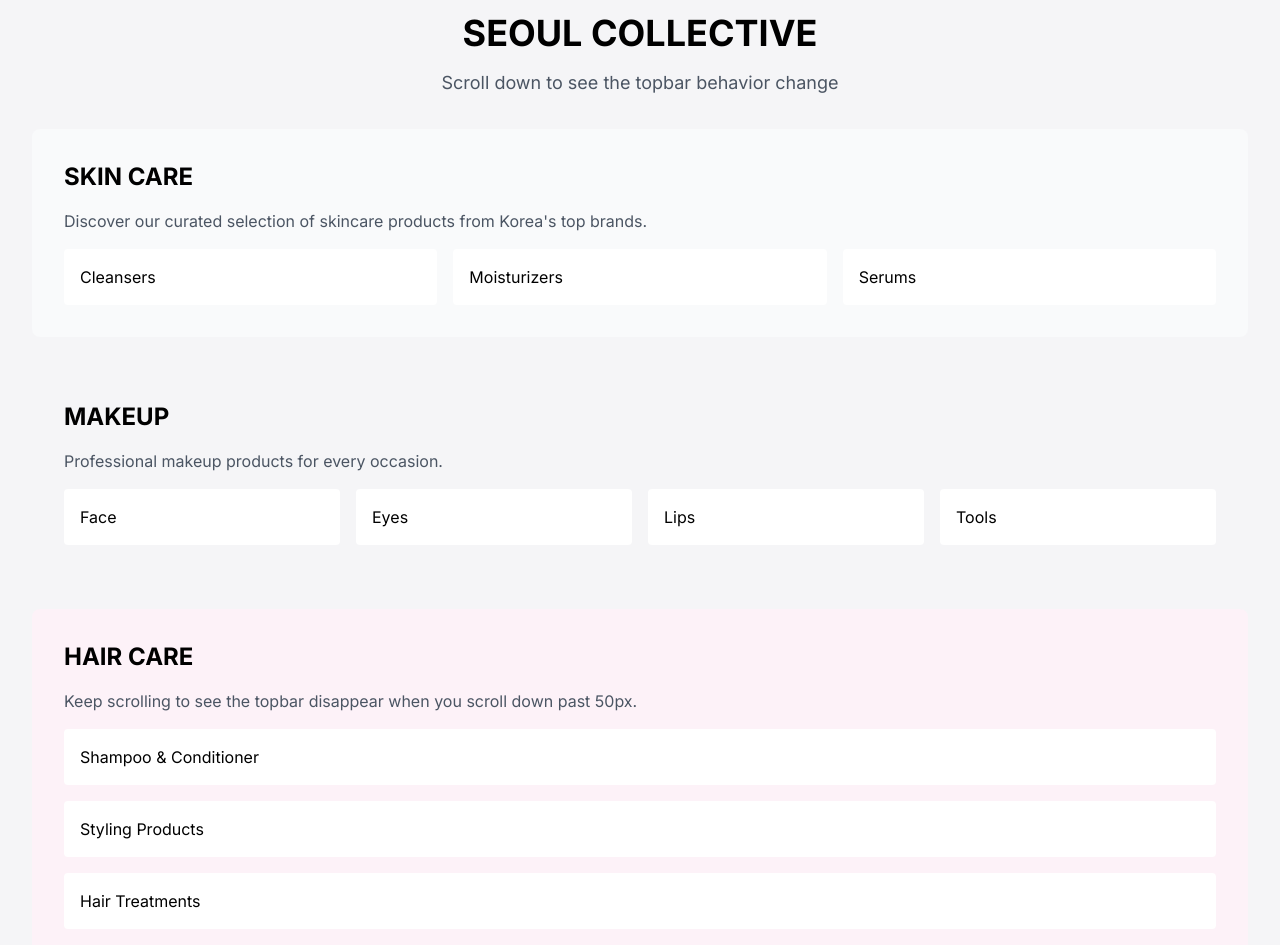
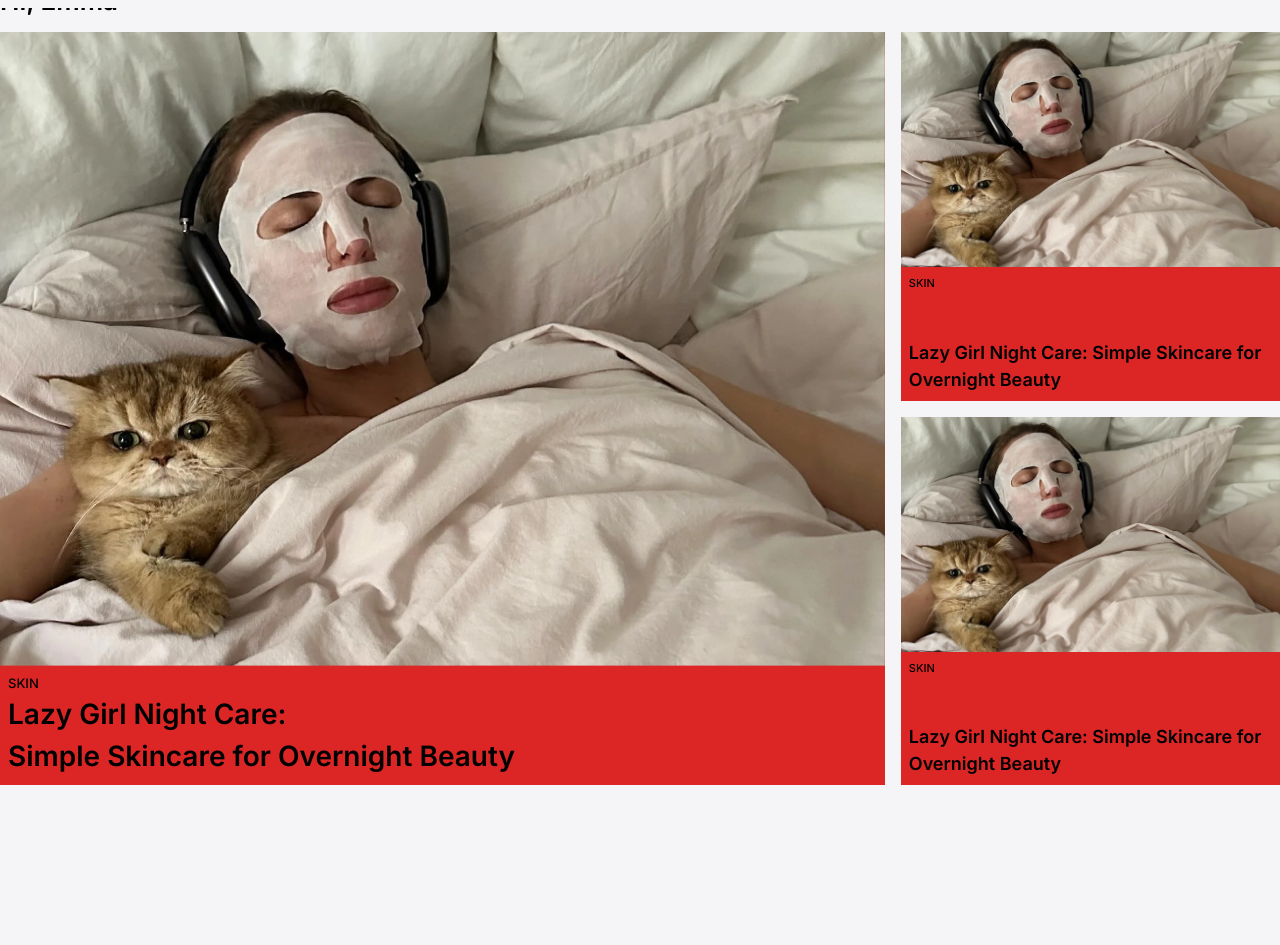
Before and after one commit to SEOUL-COLLECTIVE/SEOUL-COLLECTIVE-Client, a Next.js app: page / in a window 1280 px wide. Shown: the part 147-1092 px from the top of the page. After the commit the page ends 932 px from the top, so only its background shows below. Built offline with nearby package versions, Linux system fonts and the light colour scheme.

Commit message:
add: page - main 연결

```diff
--- a/src/app/page.tsx
+++ b/src/app/page.tsx
@@ -1,66 +1,12 @@
+'use client'
+
+import Main from '../components/Sections/Main'
+
 export default function Page() {
   return (
-    <div className="min-h-screen">
-      <main className="space-y-8 p-8">
-        <section className="text-center">
-          <h1 className="mb-4 text-4xl font-bold">SEOUL COLLECTIVE</h1>
-          <p className="mb-8 text-lg text-gray-600">
-            Scroll down to see the topbar behavior change
-          </p>
-        </section>
-
-        <section className="rounded-lg bg-gray-50 p-8">
-          <h2 className="mb-4 text-2xl font-bold">SKIN CARE</h2>
-          <p className="mb-4 text-gray-600">
-            Discover our curated selection of skincare products from Korea's top brands.
-          </p>
-          <div className="grid grid-cols-1 gap-4 md:grid-cols-3">
-            <div className="rounded bg-white p-4">Cleansers</div>
-            <div className="rounded bg-white p-4">Moisturizers</div>
-            <div className="rounded bg-white p-4">Serums</div>
-          </div>
-        </section>
-
-        <section className="bg-purple-50 rounded-lg p-8">
-          <h2 className="mb-4 text-2xl font-bold">MAKEUP</h2>
-          <p className="mb-4 text-gray-600">Professional makeup products for every occasion.</p>
-          <div className="grid grid-cols-1 gap-4 md:grid-cols-4">
-            <div className="rounded bg-white p-4">Face</div>
-            <div className="rounded bg-white p-4">Eyes</div>
-            <div className="rounded bg-white p-4">Lips</div>
-            <div className="rounded bg-white p-4">Tools</div>
-          </div>
-        </section>
-
-        <section className="rounded-lg bg-pink-50 p-8">
-          <h2 className="mb-4 text-2xl font-bold">HAIR CARE</h2>
-          <p className="mb-4 text-gray-600">
-            Keep scrolling to see the topbar disappear when you scroll down past 50px.
-          </p>
-          <div className="space-y-4">
-            <div className="rounded bg-white p-4">Shampoo & Conditioner</div>
-            <div className="rounded bg-white p-4">Styling Products</div>
-            <div className="rounded bg-white p-4">Hair Treatments</div>
-          </div>
-        </section>
-
-        <section className="rounded-lg bg-blue-50 p-8">
-          <h2 className="mb-4 text-2xl font-bold">COMMUNITY</h2>
-          <p className="mb-4 text-gray-600">Join our community and share your beauty journey.</p>
-          <div className="grid grid-cols-1 gap-4 md:grid-cols-2">
-            <div className="rounded bg-white p-4">Product Reviews</div>
-            <div className="rounded bg-white p-4">Beauty Tips</div>
-          </div>
-        </section>
-
-        <div className="flex h-96 items-center justify-center rounded-lg bg-gradient-to-b from-gray-100 to-gray-200">
-          <p className="text-center text-gray-600">
-            Scroll back up to see the topbar reappear!
-            <br />
-            The navbar should remain visible while the top section hides.
-          </p>
-        </div>
-      </main>
+    <div>
+      <div className="pb-3 text-p26 font-semibold">Hi, Emma</div>
+      <Main />
     </div>
   )
 }
```
